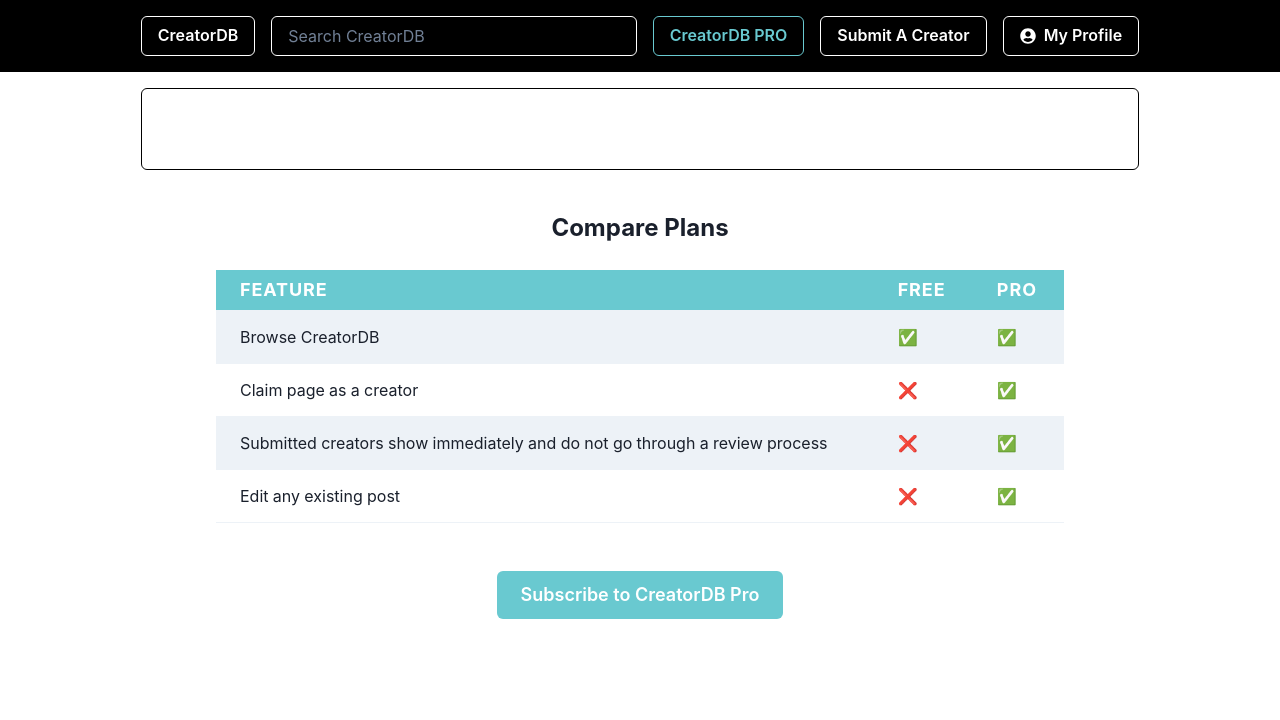
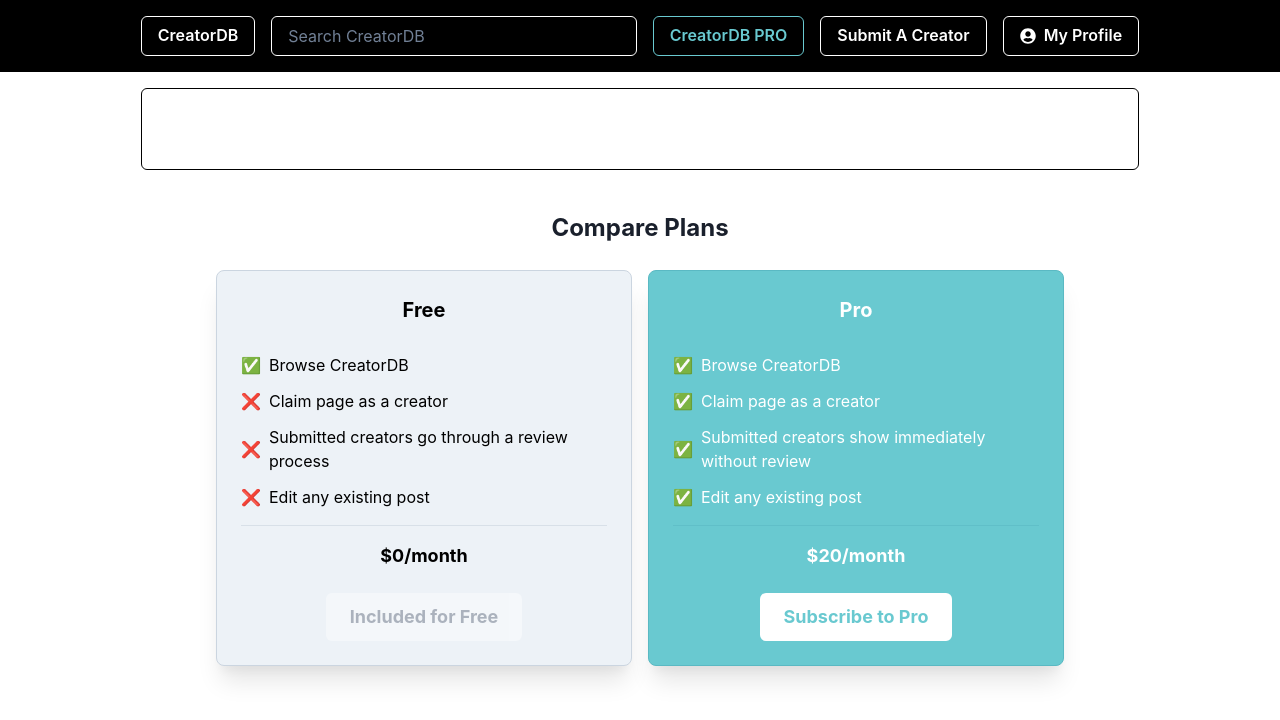
Before and after one commit to officiallyakshay/creatordb, a React (Vite) app: page /subscribe in a window 1280 px wide. Shown: the top 720 px of the page. Built offline with nearby package versions, Linux system fonts and the light colour scheme; no server answers; sample sign-in values are in the browser's storage.

Commit message:
updated /subscribe pricing cards

```diff
--- a/src/Subscribe.tsx
+++ b/src/Subscribe.tsx
@@ -2,15 +2,12 @@
   Box,
   Text,
   VStack,
-  Table,
-  Thead,
-  Tbody,
-  Tr,
-  Th,
-  Td,
-  TableContainer,
+  HStack,
   Button,
   useToast,
+  Divider,
+  useBreakpointValue,
+  Center,
 } from "@chakra-ui/react";
 import { useEffect, useState } from "react";
 import { getAuth, onAuthStateChanged } from "firebase/auth";
@@ -65,62 +62,137 @@
           Compare Plans
         </Text>
 
-        {/* Styled Table */}
-        <TableContainer w="100%">
-          <Table variant="striped" size="md">
-            <Thead>
-              <Tr bg="#69C9D0">
-                <Th color="white" fontSize="lg">
-                  Feature
-                </Th>
-                <Th color="white" fontSize="lg">
-                  Free
-                </Th>
-                <Th color="white" fontSize="lg">
-                  Pro
-                </Th>
-              </Tr>
-            </Thead>
-            <Tbody>
-              <Tr>
-                <Td>Browse CreatorDB</Td>
-                <Td>✅</Td>
-                <Td>✅</Td>
-              </Tr>
-              <Tr>
-                <Td>Claim page as a creator</Td>
-                <Td>❌</Td>
-                <Td>✅</Td>
-              </Tr>
-              <Tr>
-                <Td>
-                  Submitted creators show immediately and do not go through a
-                  review process
-                </Td>
-                <Td>❌</Td>
-                <Td>✅</Td>
-              </Tr>
-              <Tr>
-                <Td>Edit any existing post</Td>
-                <Td>❌</Td>
-                <Td>✅</Td>
-              </Tr>
-            </Tbody>
-          </Table>
-        </TableContainer>
+        {/* Pricing Plans */}
+        <HStack
+          spacing="4"
+          flexWrap="wrap"
+          justifyContent="center"
+          alignItems="stretch"
+        >
+          <Box
+            flex="1"
+            minW={{ base: "100%", md: "45%" }}
+            bg="gray.100"
+            color="black"
+            border="1px"
+            borderColor="gray.300"
+            borderRadius="lg"
+            p="6"
+            boxShadow="xl"
+            display="flex"
+            flexDirection="column"
+            justifyContent="space-between"
+          >
+            <VStack align="start" spacing="3">
+              <Text
+                fontSize="xl"
+                fontWeight="bold"
+                mb="4"
+                textAlign="center"
+                w="full"
+              >
+                Free
+              </Text>
+              <HStack>
+                <Text>✅</Text>
+                <Text>Browse CreatorDB</Text>
+              </HStack>
+              <HStack>
+                <Text>❌</Text>
+                <Text>Claim page as a creator</Text>
+              </HStack>
+              <HStack>
+                <Text>❌</Text>
+                <Text>Submitted creators go through a review process</Text>
+              </HStack>
+              <HStack>
+                <Text>❌</Text>
+                <Text>Edit any existing post</Text>
+              </HStack>
+            </VStack>
+            <Divider my="4" />
+            <VStack>
+              <Text fontSize="lg" fontWeight="bold" textAlign="center">
+                $0/month
+              </Text>
+              <Center mt="4">
+                <Button
+                  bg="white"
+                  color="gray.600"
+                  _hover={{ bg: "gray.200" }}
+                  size="lg"
+                  fontWeight="bold"
+                  isDisabled
+                >
+                  Included for Free
+                </Button>
+              </Center>
+            </VStack>
+          </Box>
 
-        {/* Subscribe Button */}
-        <Link to="" target="_blank">
-          <Button
-            mt="6"
+          {/* Pro Plan */}
+          <Box
+            flex="1"
+            minW={{ base: "100%", md: "45%" }}
             bg="#69C9D0"
             color="white"
-            _hover={{ bg: "#5ab9c3" }}
-            size="lg"
+            border="1px"
+            borderColor="#5ab9c3"
+            borderRadius="lg"
+            p="6"
+            boxShadow="xl"
+            display="flex"
+            flexDirection="column"
+            justifyContent="space-between"
           >
-            Subscribe to CreatorDB Pro
-          </Button>
-        </Link>
+            <VStack align="start" spacing="3">
+              <Text
+                fontSize="xl"
+                fontWeight="bold"
+                mb="4"
+                textAlign="center"
+                w="full"
+              >
+                Pro
+              </Text>
+              <HStack>
+                <Text>✅</Text>
+                <Text>Browse CreatorDB</Text>
+              </HStack>
+              <HStack>
+                <Text>✅</Text>
+                <Text>Claim page as a creator</Text>
+              </HStack>
+              <HStack>
+                <Text>✅</Text>
+                <Text>Submitted creators show immediately without review</Text>
+              </HStack>
+              <HStack>
+                <Text>✅</Text>
+                <Text>Edit any existing post</Text>
+              </HStack>
+            </VStack>
+            <Divider my="4" />
+            <VStack>
+              <Text fontSize="lg" fontWeight="bold" textAlign="center">
+                $20/month
+              </Text>
+              <Center mt="4">
+                <Link to="" target="_blank">
+                  <Button
+                    bg="white"
+                    color="#69C9D0"
+                    _hover={{ bg: "#f0f0f0" }}
+                    size="lg"
+                    fontWeight="bold"
+                  >
+                    Subscribe to Pro
+                  </Button>
+                </Link>
+              </Center>
+            </VStack>
+          </Box>
+        </HStack>
       </VStack>
     </Box>
   );
```
